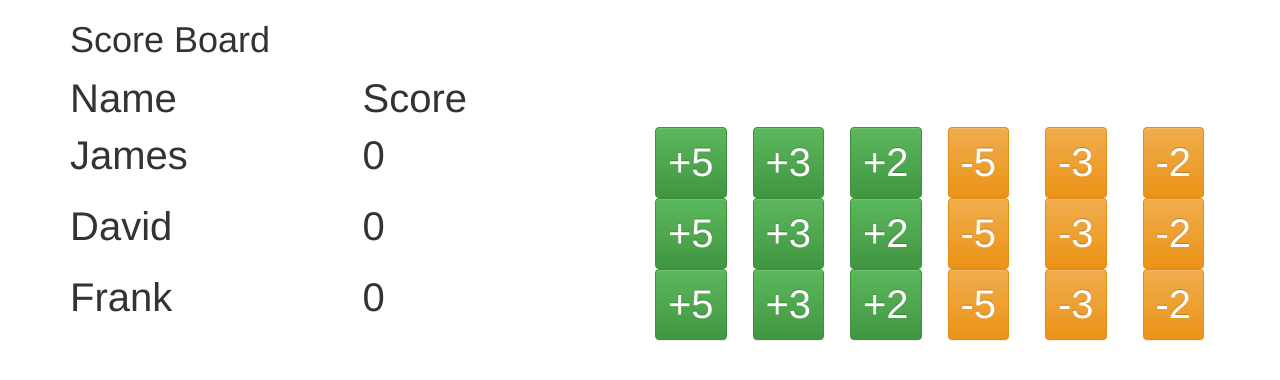
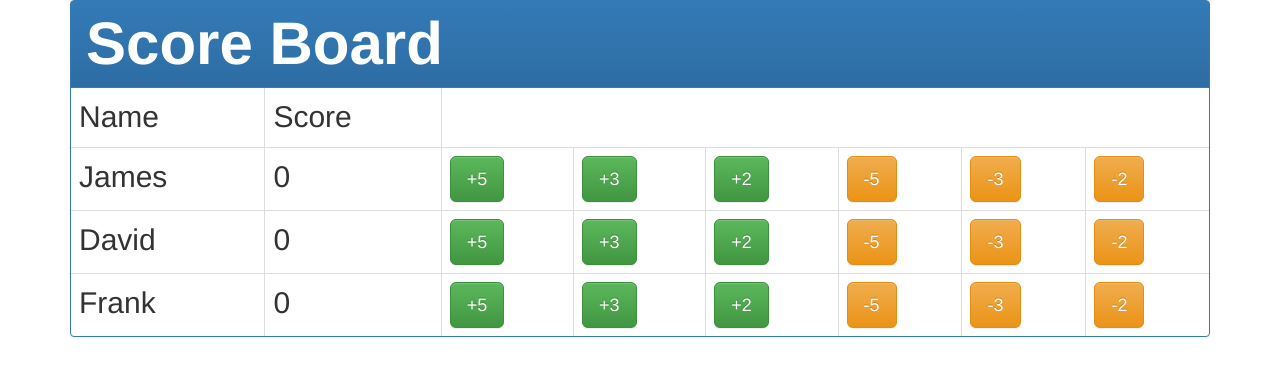
Before and after one commit to jamesrobertgreen/scoreboard, a plain HTML site: page index.html in a window 1280 px wide. Drawn offline with nearby package versions, Linux system fonts and the light colour scheme.

Commit message:
Change to a table

```diff
--- a/css/app.css
+++ b/css/app.css
@@ -1,7 +1,9 @@
 body{
-    font-size: 4em;
+    font-size: 3em;
     background-color: fff;
 }
-.btn{
-    font-size: 1em;
+
+.panel-title{
+    font-size: 2em;
+    font-weight: bold;
 }
--- a/index.html
+++ b/index.html
@@ -19,40 +19,38 @@
 
 <body ng-app="scorer" ng-controller="scoreController" ng-cloak>
     <div class="container">
-        <div class="row">
-            <div class="col-md-12"><h1>Score Board</h1></div>
-        </div>
-        <div class="row">
-            <div class="col-md-3 bold">Name</div>
-            <div class="col-md-3">Score</div>
-            <div class="col-md-1"></div>
-            <div class="col-md-1"></div>
-            <div class="col-md-1"></div>
-            <div class="col-md-1"></div>
-            <div class="col-md-1"></div>
-            <div class="col-md-1"></div>
-        </div>
-        <div class="row" ng-repeat="player in players">
-            <div class="col-md-3">{{player.Name}}</div>
-            <div class="col-md-3">{{player.Score}}</div>
-            <div class="col-md-1">
-                <button class="btn btn-success" ng-click="score(player,5)">+5</button>
-            </div>
-            <div class="col-md-1">
-                <button class="btn btn-success" ng-click="score(player,3)">+3</button>
-            </div>
-            <div class="col-md-1">
-                <button class="btn btn-success" ng-click="score(player,2)">+2</button>
-            </div>
-            <div class="col-md-1">
-                <button class="btn btn-warning" ng-click="score(player,-5)">-5</button>
-            </div>
-            <div class="col-md-1">
-                <button class="btn btn-warning" ng-click="score(player,-3)">-3</button>
-            </div>
-            <div class="col-md-1">
-                <button class="btn btn-warning" ng-click="score(player,-2)">-2</button>
-            </div>
+        <div class="panel panel-primary">
+            <div class="panel-heading">
+                <h1 class="panel-title"> Score Board</h1> </div>
+            <table class="table table-bordered">
+                <tr class="row">
+                    <td>Name</td>
+                    <td>Score</td>
+                    <td></td>
+                </tr>
+                <tr class="row" ng-repeat="player in players">
+                    <td>{{player.Name}}</td>
+                    <td>{{player.Score}}</td>
+                    <td>
+                        <button class="btn btn-lg btn-success" ng-click="score(player,5)">+5</button>
+                    </td>
+                    <td>
+                        <button class="btn btn-lg btn-success" ng-click="score(player,3)">+3</button>
+                    </td>
+                    <td>
+                        <button class="btn btn-lg btn-success" ng-click="score(player,2)">+2</button>
+                    </td>
+                    <td>
+                        <button class="btn btn-lg btn-warning" ng-click="score(player,-5)">-5</button>
+                    </td>
+                    <td>
+                        <button class="btn btn-lg btn-warning" ng-click="score(player,-3)">-3</button>
+                    </td>
+                    <td>
+                        <button class="btn btn-lg btn-warning" ng-click="score(player,-2)">-2</button>
+                    </td>
+                </tr>
+            </table>
         </div>
     </div>
 </body>
```
